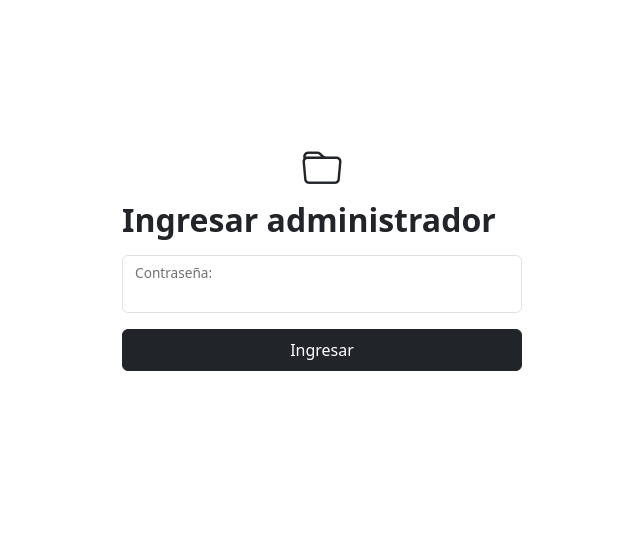
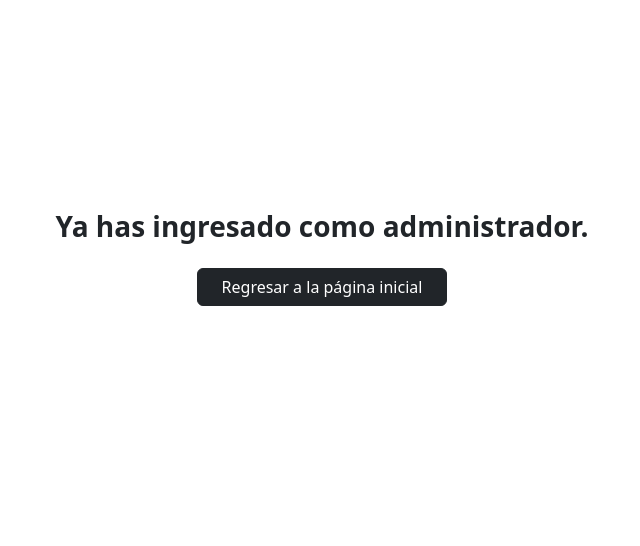
Before and after one commit to yaelmolinero/gestoria-vehicular-jc, a Flask app: page /admin in a window 1280 px wide. Shown: the part 62-608 px from the top of the page, without its empty margins (318-958 px from the left). Run offline with Flask 3, Linux system fonts and the light colour scheme; a user stored in the database is signed in; some libraries are stand-ins or nearby versions.

Commit message:
Bugs arreglados

```diff
--- a/main.py
+++ b/main.py
@@ -254,7 +254,7 @@ def login_admin():
     if form.validate_on_submit():
         if form.password.data == os.getenv("ADPS"):
             user = Admin(1)
-            login_user(user)
+            login_user(user, remember=True)
             return redirect(url_for("home"))
         flash("Contraseña incorrecta.")
 
--- a/static/css/servicio.css
+++ b/static/css/servicio.css
@@ -7,6 +7,10 @@ main div.container > * {
 
 body {
     padding-top: 100px;
+}
+
+#requisitos-cuerpo  a {
+    text-decoration: none;
 }
 
 .banner {
--- a/static/js/servicio_base.js
+++ b/static/js/servicio_base.js
@@ -1,7 +1,7 @@
 // Establece el id para cada pregunta
 if (document.getElementById("contenedor-preguntas")) {
     let numero_pregunta = 1;
-    document.querySelectorAll("h2.accordion-header").forEach(item => {
+    document.querySelectorAll("h3.accordion-header").forEach(item => {
         boton = item.firstElementChild;
         boton.setAttribute("data-bs-target", `#pregunta${numero_pregunta}`);
         boton.setAttribute("aria-controls", `pregunta${numero_pregunta}`);
--- a/templates/login.html
+++ b/templates/login.html
@@ -26,6 +26,12 @@
 {# ########## CONTENIDO PRINCIPAL ########## #}
 {% block content %}
 
+{% if current_user.is_authenticated %}
+  <div style="text-align: center;">
+    <h3 class="text-emphasis fw-bold mb-4">Ya has ingresado como administrador.</h3>
+    <a class="btn btn-dark px-4" href="{{ url_for('home') }}">Regresar a la página inicial</a>
+  </div>
+{% else %}
   <form method="POST">
     {{ form.csrf_token }}
     <h1 class="text-center"><i class="bi bi-folder"></i></h1>
@@ -42,5 +48,6 @@
       {% endif %}
     {% endwith %}
   </form>
+{% endif %}
 
 {% endblock %}
--- a/templates/partials/contact.html
+++ b/templates/partials/contact.html
@@ -9,7 +9,7 @@
       </div>
       <div class="d-inline">
         <a href="mailto:gestorvehicularjc@gmail.com" class="text-body-secondary m-0" style="text-decoration: none;"><i class="bi bi-envelope-fill me-2"></i>gestorvehicular@gmail.com</a>
-        <i role="button" class="bi bi-copy" onclick="copiarContenido('gestoriavehicular@gmail.com')"></i>
+        <i role="button" class="bi bi-copy" onclick="copiarContenido('gestorvehicularjc@gmail.com')"></i>
       </div>
 
     </div>
--- a/templates/partials/footer.html
+++ b/templates/partials/footer.html
@@ -43,7 +43,7 @@
         </li>
         <li class="d-flex gap-2 mb-2">
           <a href="mailto:gestorvehicularjc@gmail.com" class="nav-link p-0"><i class="bi bi-envelope-fill me-2"></i>gestorvehicularjc@gmail.com</a>
-          <i role="button" class="bi bi-copy" onclick="copiarContenido('gestoriavehicular@gmail.com')"></i>
+          <i role="button" class="bi bi-copy" onclick="copiarContenido('gestorvehicularjc@gmail.com')"></i>
         </li>
         <li class="mb-2">
           <a href="https://maps.app.goo.gl/chyY2qn3DK6WrQek6" class="nav-link p-0"><i class="bi bi-geo-alt-fill me-2"></i>Encuéntranos aquí</a>
--- a/templates/servicio-base.html
+++ b/templates/servicio-base.html
@@ -35,7 +35,7 @@
           <a role="button" class="compartir shadow" onclick="copiarContenido('{{ current_url }}')"><i class="bi bi-link"></i></a>
           <a href="https://www.facebook.com/sharer/sharer.php?u={{ current_url }}" target="_blank" rel="noopener noreferrer" class="compartir shadow"><i class="bi bi-facebook"></i></a>
           <a href="https://twitter.com/intent/tweet?url={{ current_url }}&text={{ nombre_servicio }}" target="_blank" rel="noopener noreferrer" class="compartir shadow"><i class="bi bi-twitter"></i></a>
-          <a href="https://www.linkedin.com/sharing/share-offsite/?url={{ current_url }}" target="_blank" rel="noopener noreferrer" class="compartir shadow"><i class="bi bi-linkedin"></i></a>
+{#<!--          <a href="https://www.linkedin.com/sharing/share-offsite/?url={{ current_url }}" target="_blank" rel="noopener noreferrer" class="compartir shadow"><i class="bi bi-linkedin"></i></a>-->#}
           <a href="https://api.whatsapp.com/send?text={{ nombre_servicio }}%20para%20{{ servicio.estado }}%0A{{ current_url }}" target="_blank" rel="noopener noreferrer" class="compartir shadow"><i class="bi bi-whatsapp"></i></a>
       </div>
       <!-- REQUISITOS (alternar a col-lg-7 / 9) -->
```
Lines whose indentation alone changed are shown as unchanged.
